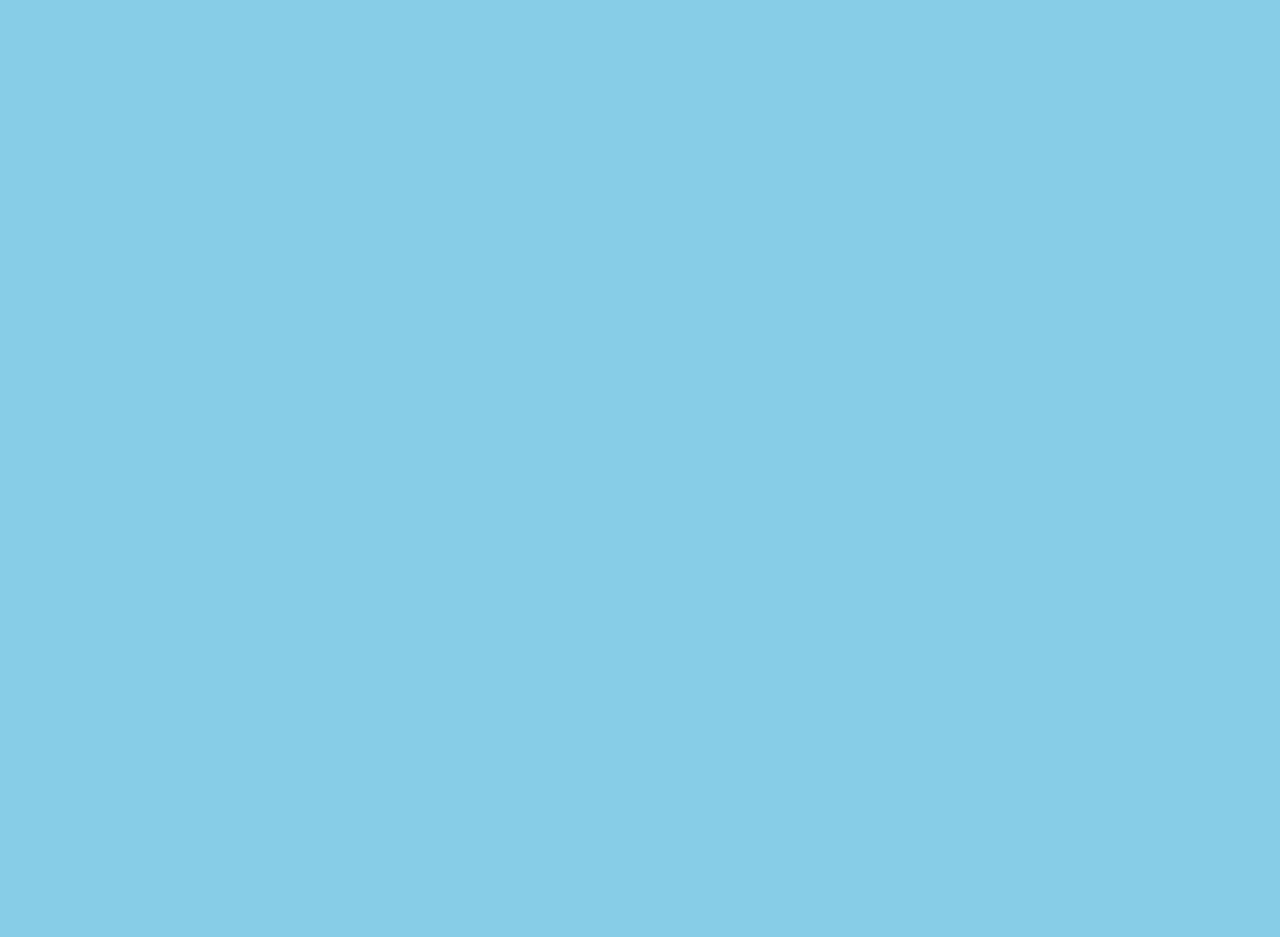
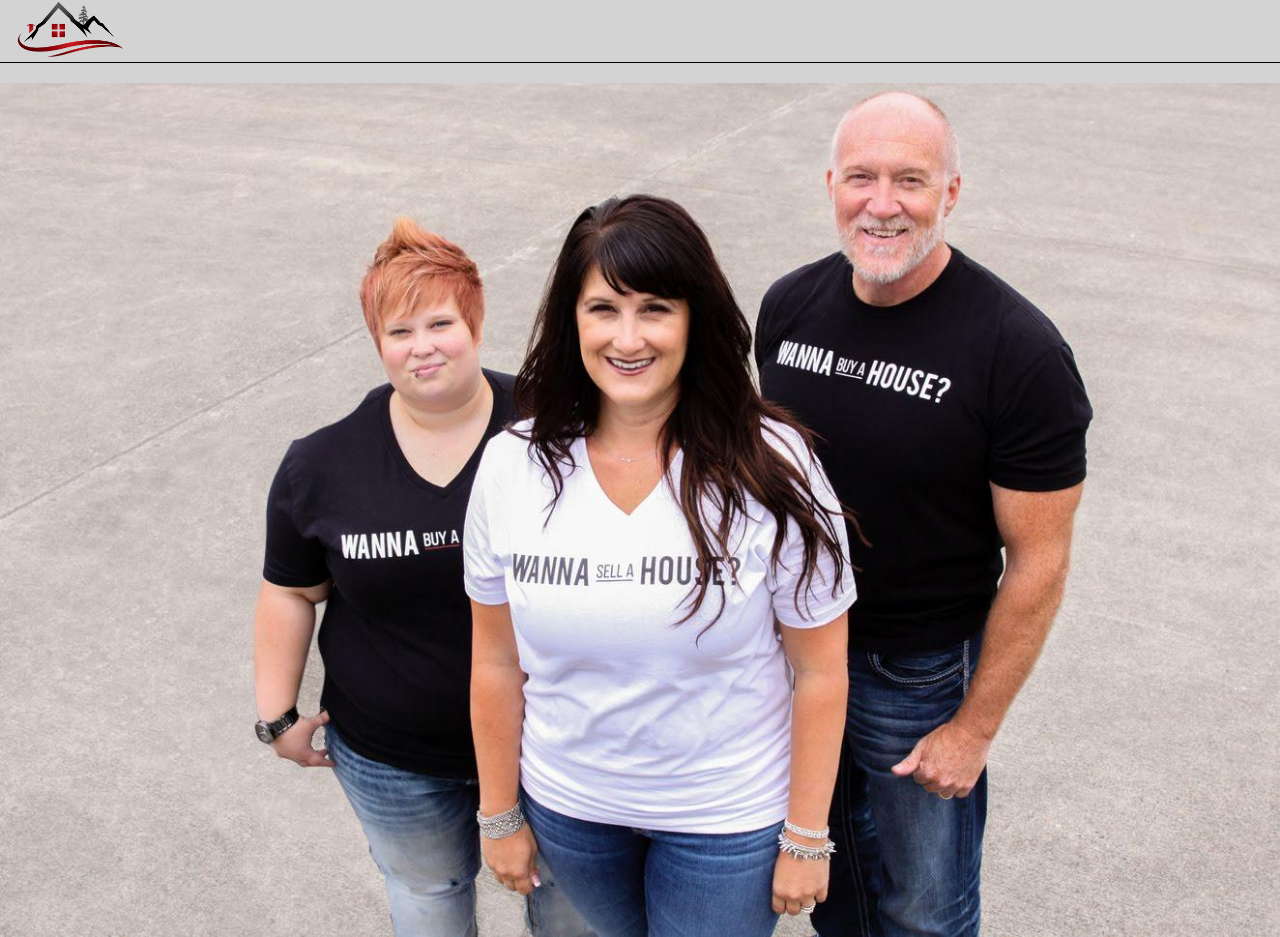
Before and after one commit to Lilkgb/Lapinski, a website built with webpack: page src/index.html in a window 1280 px wide. Before the commit the page ends 800 px from the top, so only its background shows below. Built offline with nearby package versions, Linux system fonts and the light colour scheme.

Commit message:
add header img and img of family

```diff
--- a/src/index.html
+++ b/src/index.html
@@ -6,6 +6,9 @@
     <title>test</title>
   </head>
   <body>
-
+    <div class="header">
+      <a href="index.html"><img class="headerimg" src="img/logoNoTitle.png" alt=""></a>
+    </div>
+    <img class="family" src="img/family.jpg" alt="">
   </body>
 </html>
--- a/src/scss/input.scss
+++ b/src/scss/input.scss
@@ -1,4 +1,21 @@
 body {
-  background-color: skyblue;
+  background-color: lightgray;
   display: grid;
+  margin: 0;
+  grid-gap: 20px;
 }
+.header {
+  display: grid;
+  grid-template-columns: auto 1fr;
+  height: 62px;
+  border-bottom: 1px solid black;
+  .headerimg {
+    width: auto;
+    height: 60px;
+    align-self: center;
+    margin-left: 10px;
+  }
+}
+.family {
+  width: 100%;
+}
```
Also changed, not shown: src/img/family.jpg (added), src/img/lapinskiLogo.png (added), src/img/logoNoTitle.png (added).
